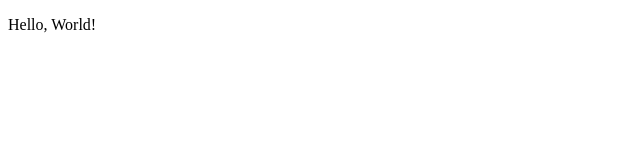
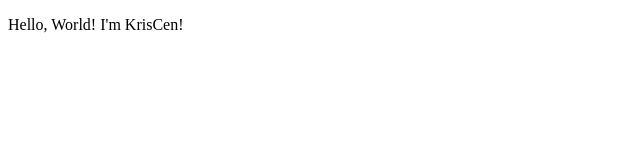
Before and after one commit to KrisCenGH/kriscengh.github.io, a plain HTML site: page index.html in a window 1280 px wide. Shown: the whole page, without its empty margins (0-640 px from the left). Drawn offline with Linux system fonts and the light colour scheme.

Commit message:
Update index.html

```diff
--- a/index.html
+++ b/index.html
@@ -5,7 +5,7 @@
     <title>KrisCen</title>
 </head>
 
-    <p>Hello, World!</p>
+    <p>Hello, World! I'm KrisCen!</p>
 
 <body>
 
```
